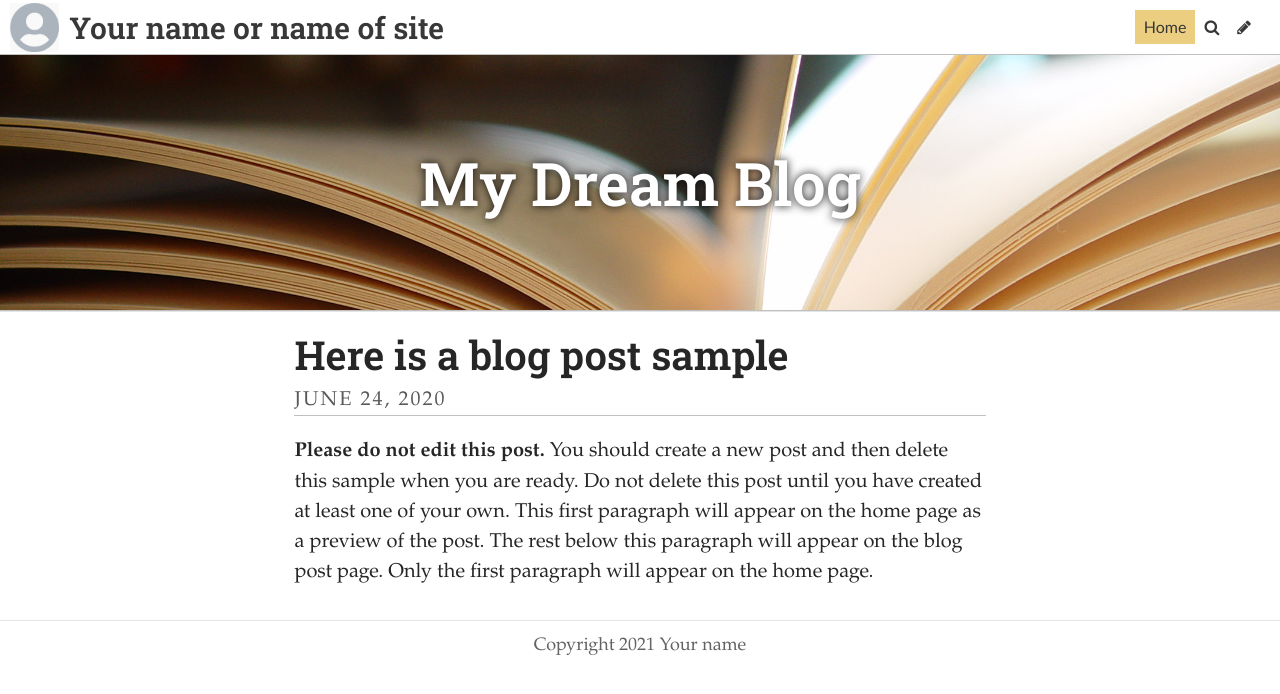
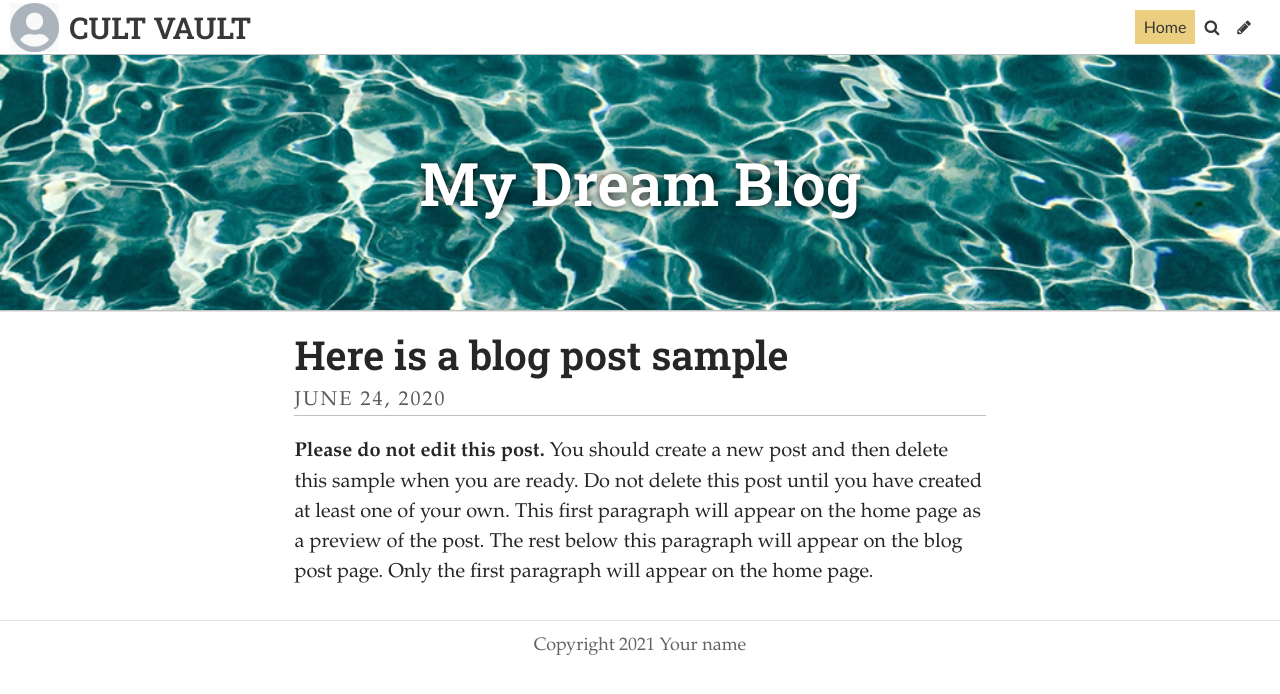
Before and after one commit to Loohwis/Vault, a Jekyll site: the page built from index.html, in a window 1280 px wide. Shown: the top 694 px of the page. Built offline with Jekyll 4.4.1, drawn with Linux system fonts in a browser that asks for light colours; some web fonts are replaced; the list of posts is cut into pages by our own code.

Commit message:
Update Settings “general”

```diff
--- a/_data/settings.yml
+++ b/_data/settings.yml
@@ -1,13 +1,13 @@
-title: Your name or name of site
-description: A website with a blog
+title: CULT VAULT
+description: "Youth Culture, Trends, Movements "
+footer_text: Copyright 2021 Your name
+header_feature_image: ../uploads/placeholder3.jpg
 header_text: My Dream Blog
 header_text_color: "#ffffff"
-footer_text: Copyright 2021 Your name
-header_feature_image: ../uploads/pages.jpg
-bannerheight: "20vmax"
-navbarheight: "55px"
-gridlayout: false
+bannerheight: 20vmax
+navbarheight: 55px
 logo: /uploads/logo.jpg
 favicon: /uploads/favicon.ico
+gridlayout: false
+fixednavbar: false
 upzoom: true
-fixednavbar: false
```
